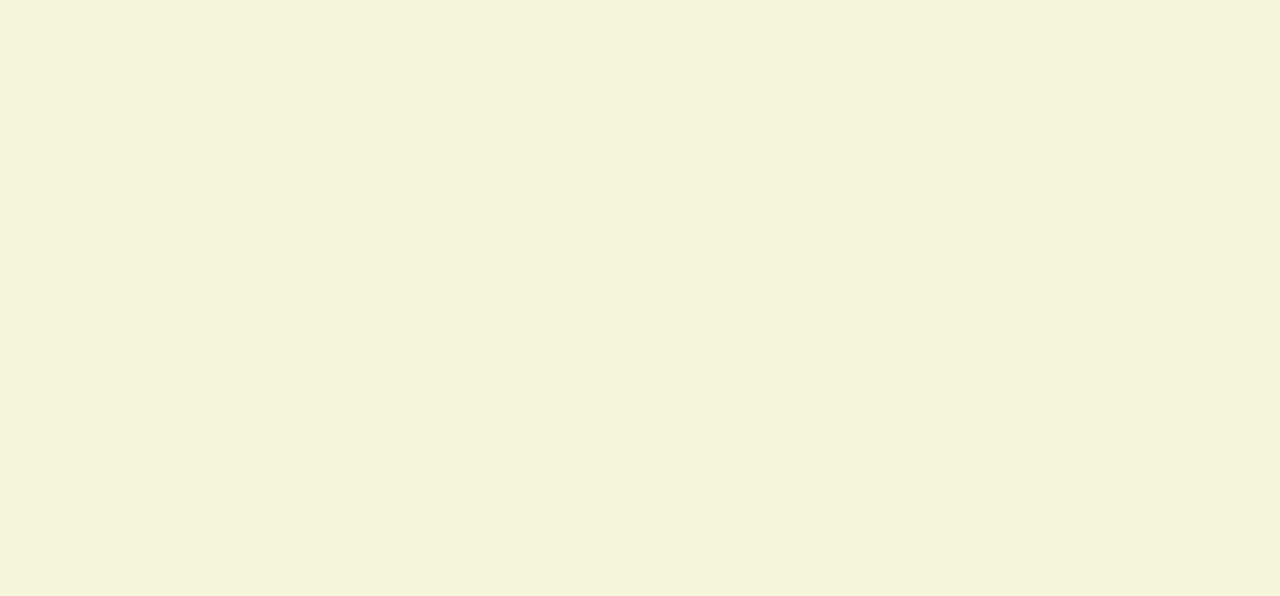
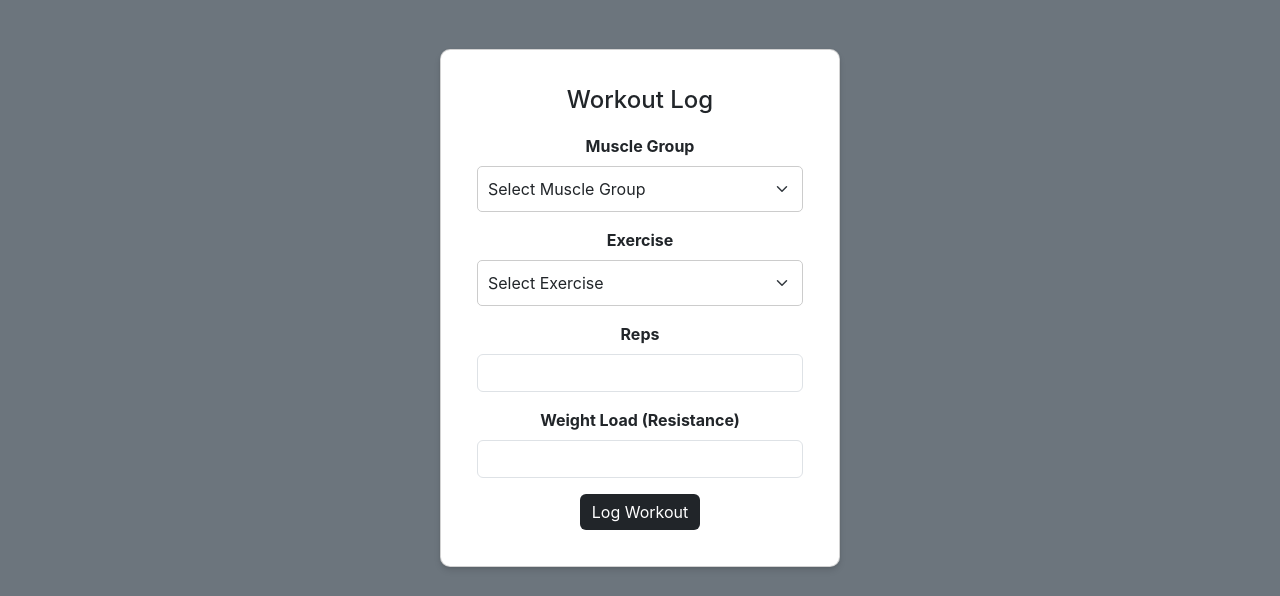
Before and after one commit to rishadsanian/FitPal, a React (Create React App) app in the folder client/: page / in a window 1280 px wide. Shown: the part 2007-2603 px from the top of the page. Before the commit the page ends 1771 px from the top, so only its background shows below. Built offline with nearby package versions, Linux system fonts and the light colour scheme.

Commit message:
changed mui to bootstrap

```diff
--- a/client/src/App.js
+++ b/client/src/App.js
@@ -13,6 +13,7 @@ function App() {
       <LandingPage />
       {/* <Login /> */}
       {/* <Log/> */}
+      <Log/>
     </div>
   );
 }
--- a/client/src/components/Log.jsx
+++ b/client/src/components/Log.jsx
@@ -12,8 +12,9 @@ import {
   Button,
   Grid,
 } from "@mui/material";
+import "../styles/Log.css"
+///////////////////////////////////////////////////////////LOG FORM/////////////
 
-// {/* /////////////////////////////////////////////////////////LOG FORM////////////// */}
 
 const Log = () => {
   const mockMuscleData = [
@@ -138,80 +139,82 @@ const Log = () => {
   };
 
   return (
-    <Container maxWidth="sm" sx={{ mt: 5 }}>
-      <Card>
-        <CardContent>
-          <h1>Workout Log</h1>
+    <div className="container mt-5">
+    <div className="card">
+      <div className="card-body">
+        <h1 className="card-title">Workout Log</h1>
         <form onSubmit={handleSubmit}>
-            <FormControl fullWidth variant="outlined" sx={{ mb: 2 }}>
-              <InputLabel htmlFor="muscleGroup">Muscle Group</InputLabel>
-              <Select
-                label="Muscle Group"
+          <div className="mb-3">
+            <label htmlFor="muscleGroup" className="form-label">
+              Muscle Group
+            </label>
+            <select
+              id="muscleGroup"
+              className="form-select"
               value={selectedMuscleGroup}
               onChange={handleMuscleGroupSelection}
             >
-                <MenuItem value="">Select Muscle Group</MenuItem>
+              <option value="">Select Muscle Group</option>
               {muscleGroups.map((group) => (
-                  <MenuItem key={group} value={group}>
+                <option key={group} value={group}>
                   {group}
-                  </MenuItem>
+                </option>
               ))}
-              </Select>
-            </FormControl>
+            </select>
+          </div>
 
-            <FormControl fullWidth variant="outlined" sx={{ mb: 2 }}>
-              <InputLabel htmlFor="exercise">Exercise</InputLabel>
-              <Select
-                label="Exercise"
+          <div className="mb-3">
+            <label htmlFor="exercise" className="form-label">
+              Exercise
+            </label>
+            <select
+              id="exercise"
+              className="form-select"
               value={selectedExercise}
               onChange={handleExerciseSelection}
             >
-                <MenuItem value="">Select Exercise</MenuItem>
+              <option value="">Select Exercise</option>
               {exercises.map((exercise) => (
-                  <MenuItem key={exercise.name} value={exercise.name}>
+                <option key={exercise.name} value={exercise.name}>
                   {exercise.name}
-                  </MenuItem>
+                </option>
               ))}
-              </Select>
-            </FormControl>
+            </select>
+          </div>
 
-            <TextField
-              fullWidth
-              label="Reps"
+          <div className="mb-3">
+            <label htmlFor="reps" className="form-label">
+              Reps
+            </label>
+            <input
               type="number"
-              variant="outlined"
+              className="form-control"
+              id="reps"
               value={reps}
               onChange={(e) => setReps(e.target.value)}
-              sx={{ mb: 2 }}
             />
+          </div>
 
-            <TextField
-              fullWidth
-              label="Weight Load (Resistance)"
+          <div className="mb-3">
+            <label htmlFor="weightLoad" className="form-label">
+              Weight Load (Resistance)
+            </label>
+            <input
               type="number"
-              variant="outlined"
+              className="form-control"
+              id="weightLoad"
               value={weightLoad}
               onChange={(e) => setWeightLoad(e.target.value)}
-              sx={{ mb: 2 }}
             />
-            <Button
-              type="submit"
-              variant="contained"
-              color="primary"
-              sx={{
-                backgroundColor:
-                  "rgba(var(--bs-dark-rgb),var(--bs-bg-opacity))",
-                "&:hover": {
-                  backgroundColor: "slategray",
-                },
-              }}
-            >
+          </div>
+
+          <button type="submit" className="btn btn-primary">
             Log Workout
-            </Button>
+          </button>
         </form>
-        </CardContent>
-      </Card>
-    </Container>
+      </div>
+    </div>
+  </div>
   );
 };
 
--- a/client/src/styles/Log.css
+++ b/client/src/styles/Log.css
@@ -0,0 +1,42 @@
+.container {
+  display: flex;
+  justify-content: center;
+  align-items: center;
+  min-height: 100vh;
+}
+
+.card {
+  width: 400px;
+  padding: 20px;
+  border-radius: 10px;
+  box-shadow: 0 4px 6px rgba(0, 0, 0, 0.1), 0 1px 3px rgba(0, 0, 0, 0.08);
+}
+
+.card-title {
+  font-size: 24px;
+  margin-bottom: 20px;
+}
+
+.form-label {
+  font-weight: bold;
+}
+
+.form-select,
+.form-control {
+  margin-bottom: 15px;
+}
+
+.btn-primary {
+  background-color: rgba(var(--bs-dark-rgb), var(--bs-bg-opacity));
+  border: none;
+}
+
+.btn-primary:hover {
+  background-color: slategray;
+}
+
+.form-select {
+  padding: 10px;
+  border: 1px solid #ccc;
+  border-radius: 5px;
+}
```
Lines whose indentation alone changed are shown as unchanged.
